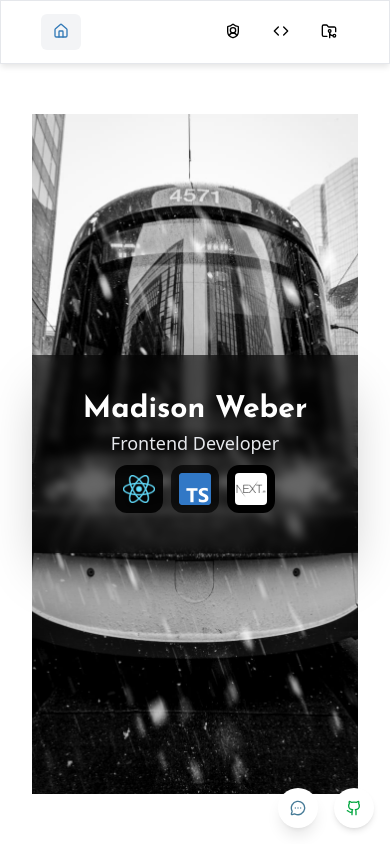
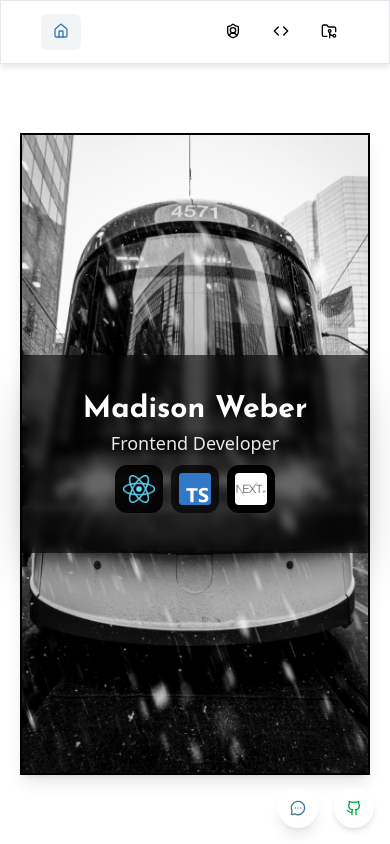
Before and after one commit to MadisonWeber/personal-site, a React (Vite) app: page / in a window 390 px wide. Built offline with nearby package versions, Linux system fonts and the light colour scheme.

Commit message:
responsiveness changes

```diff
--- a/src/index.css
+++ b/src/index.css
@@ -137,6 +137,7 @@ body {
     scroll-snap-align: start;
     scroll-snap-stop: always;
     position: relative;
+    padding: 20px;
   }
 
 
--- a/src/pages/LandingPage.tsx
+++ b/src/pages/LandingPage.tsx
@@ -8,7 +8,7 @@ import NextImg from '../assets/images/stack/next.png';
 const LandingPage = () => {
   return (
     <div className="page-wrapper flex-1 h-full bg-white flex flex-col items-center justify-center p-8">
-      <div className="w-auto h-170 flex flex-row relative border-0 gap-x-0">
+      <div className="w-auto h-[76vh] flex flex-row relative border-2 gap-x-0 shadow-lg">
         <div className="rounded-none lg:rounded-md z-1 p-4 bg-black/60 backdrop-blur-xs shadow-2xl absolute min-w-full lg:min-w-150 top-1/2 left-1/2 transform -translate-x-1/2 -translate-y-1/2 border-0 border-white/40">
           <div className="p-6 border-0 rounded-md bg-transparent shadow-none flex flex-col items-center justify-center">
             <h1 className="text-3xl font-josefin sm:text-5xl font-bold text-white text-center leading-none font-sf">
```
